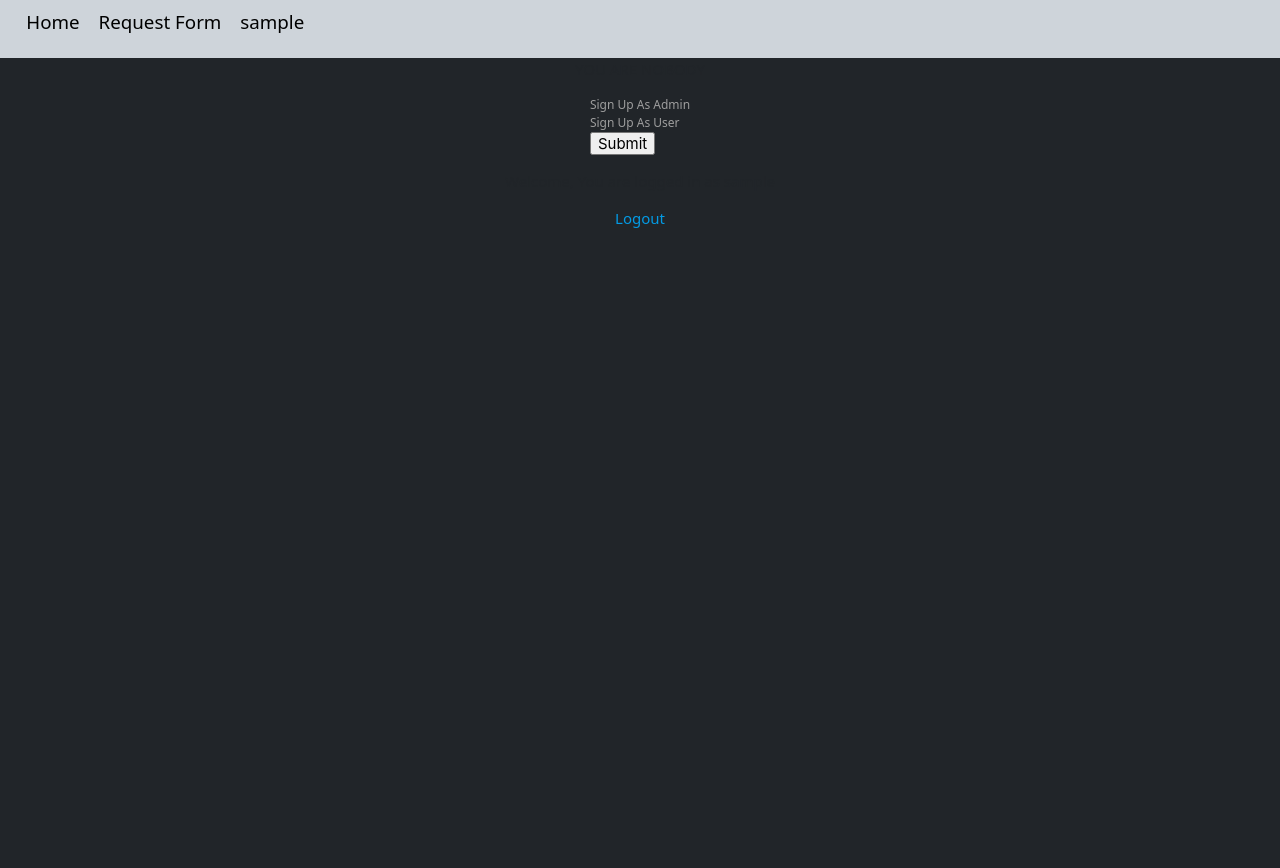
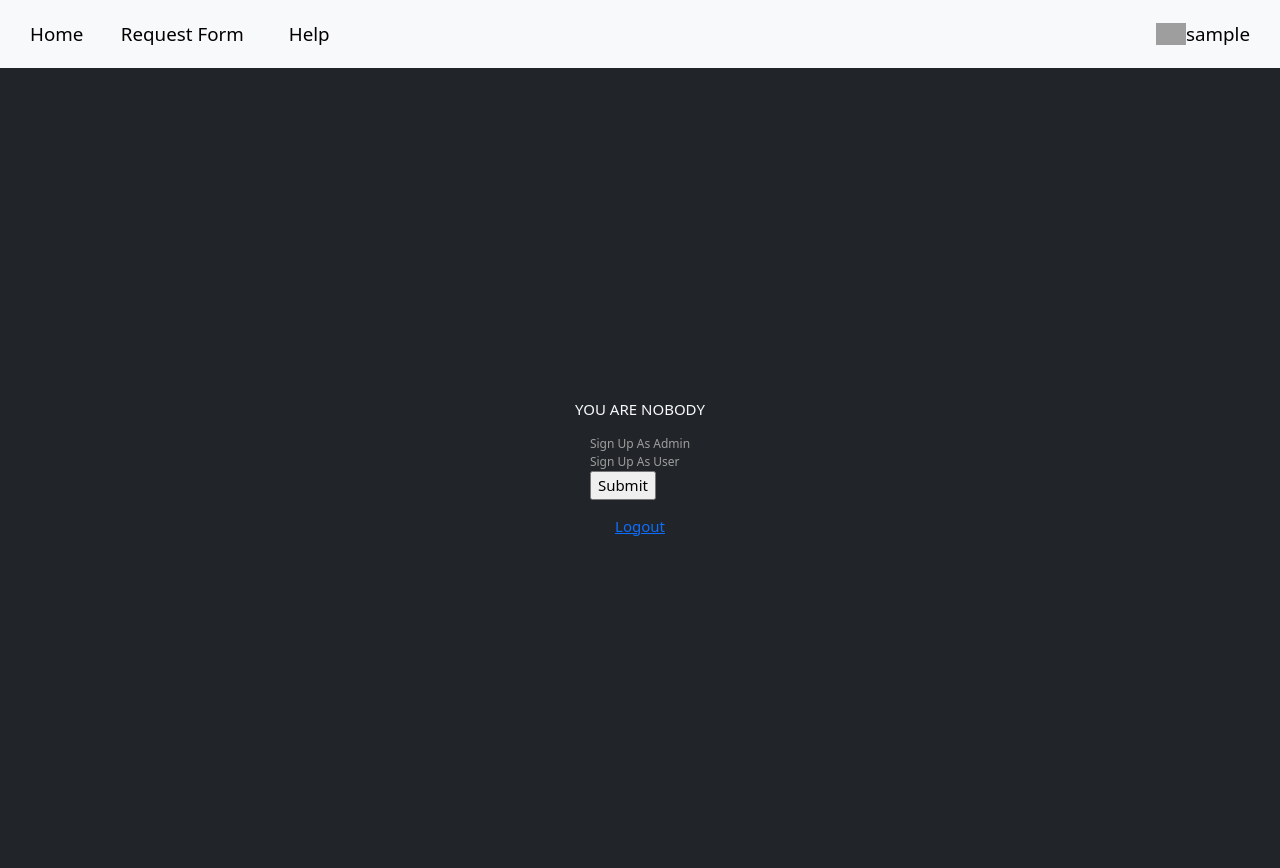
Before and after one commit to scottrmattix/transfer-guide, a Django app: page / in a window 1280 px wide. Before the commit the page ends 228 px from the top, so only its background shows below. Run offline with Django 4.2, Linux system fonts and the light colour scheme; the visitor is signed in with stand-in values (Sample User, id 1); some libraries are stand-ins or nearby versions; grey boxes are pictures that could not be loaded.

Commit message:
Styling progress, working on dropdown now

```diff
--- a/templates/index.html
+++ b/templates/index.html
@@ -8,22 +8,30 @@
 <link rel="stylesheet" href="https://cdnjs.cloudflare.com/ajax/libs/materialize/1.0.0-beta/css/materialize.min.css">
 <script src="https://cdnjs.cloudflare.com/ajax/libs/materialize/1.0.0-beta/js/materialize.min.js"></script>
 
+<link rel="stylesheet" type="text/css" href="css/bootstrap.min.css">
+<link rel="stylesheet" type="text/css" href="css/custom.css">
+
+
 <html>
-	<body class="min-vh-100 bg-dark d-flex flex-column align-items-center">
+	<body class="min-vh-100 bg-dark d-flex flex-column align-items-center" id="hg">
+
 		{% if user.is_authenticated%}
-		<header class="navbar navbar-default bg-dark-subtle w-100 ">
-			<div class="container-fluid">
-				<div class="navbar-header">
-					<ul class="px-3">
-						<a href="#" class="navbar-brand">Home</a>
-						<a href="#" class="navbar-brand">Request Form</a>
-						<a href="#" class="navbar-brand">{{ user.username }}</a>
-					</ul>
-				</div>
-			</div>
+		<header class="navbar bg-light w-100 h-auto">
+			<ul class="h-100 mx-lg-4 d-flex align-items-center">
+				<a href="#" class="navbar-brand px-2">Home</a>
+				<a href="#" class="navbar-brand px-3">Request Form</a>
+				<a href="#" class="navbar-brand px-3">Help
+				</a>
+			</ul>
+			<ul class="h-100 d-flex align-items-center mx-3">
+				<img width="30px"
+					src="https://upload.wikimedia.org/wikipedia/commons/9/99/Sample_User_Icon.png">
+				<a href="#" class="navbar-brand">{{ user.username }}</a>
+			</ul>
 		</header>
 		{% endif %}
-		<div class="d-flex flex-column align-items-center justify-content-center">
+
+		<div class="min-vh-100 d-flex flex-column align-items-center justify-content-center text-light">
 			{% if user.is_authenticated%}
 				{% if user.groups.all.0.name == 'users' %}
 					<p>WELCOME USER!</p>
@@ -40,7 +48,6 @@
 						<input type="submit"/><br>
 					</form>
 				{% endif %}
-			<p>Welcome, You are logged in as {{ user.username }}</p>
 				<a href="{% url 'logout' %}">Logout</a>
 			{% else %}
 				<h1 class="text-light">Welcome to the UVA Transfer Guide</h1>
```
